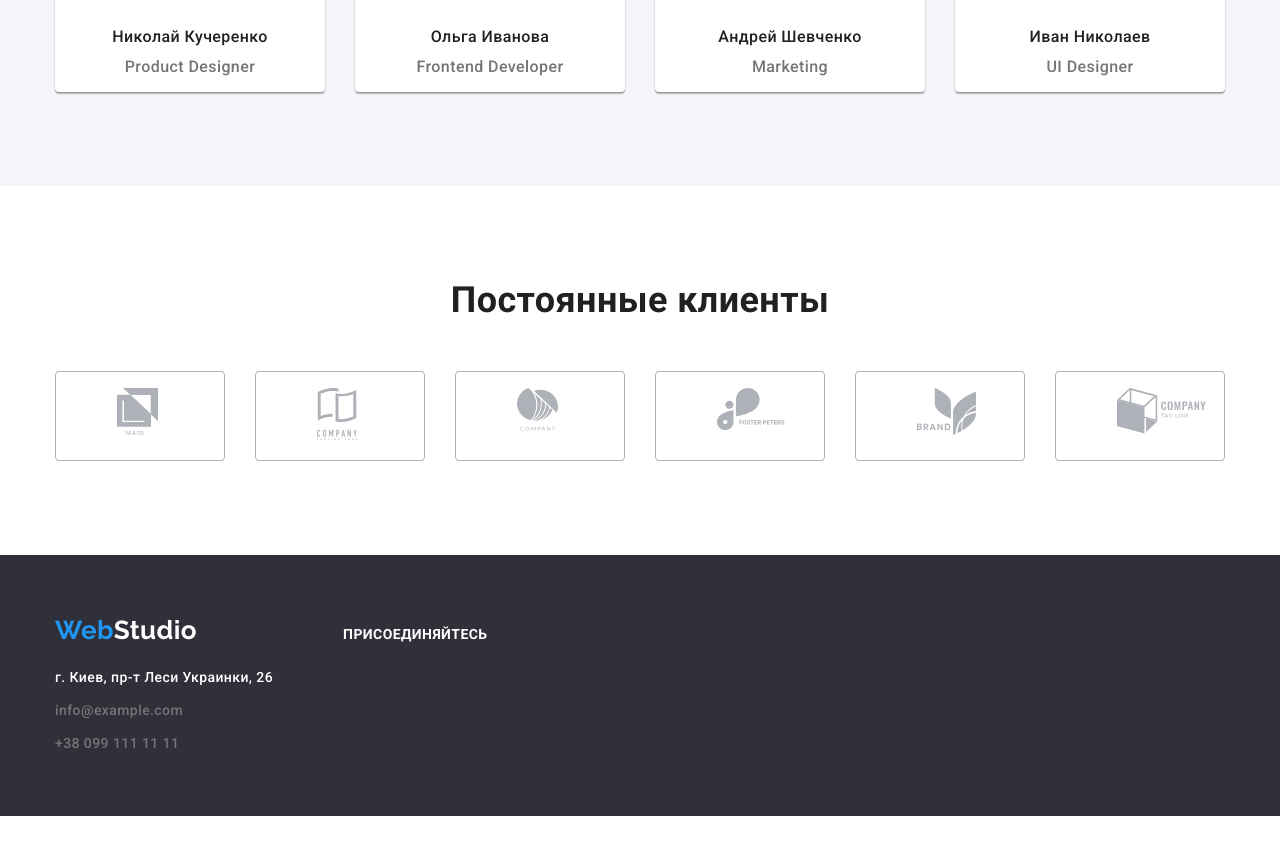
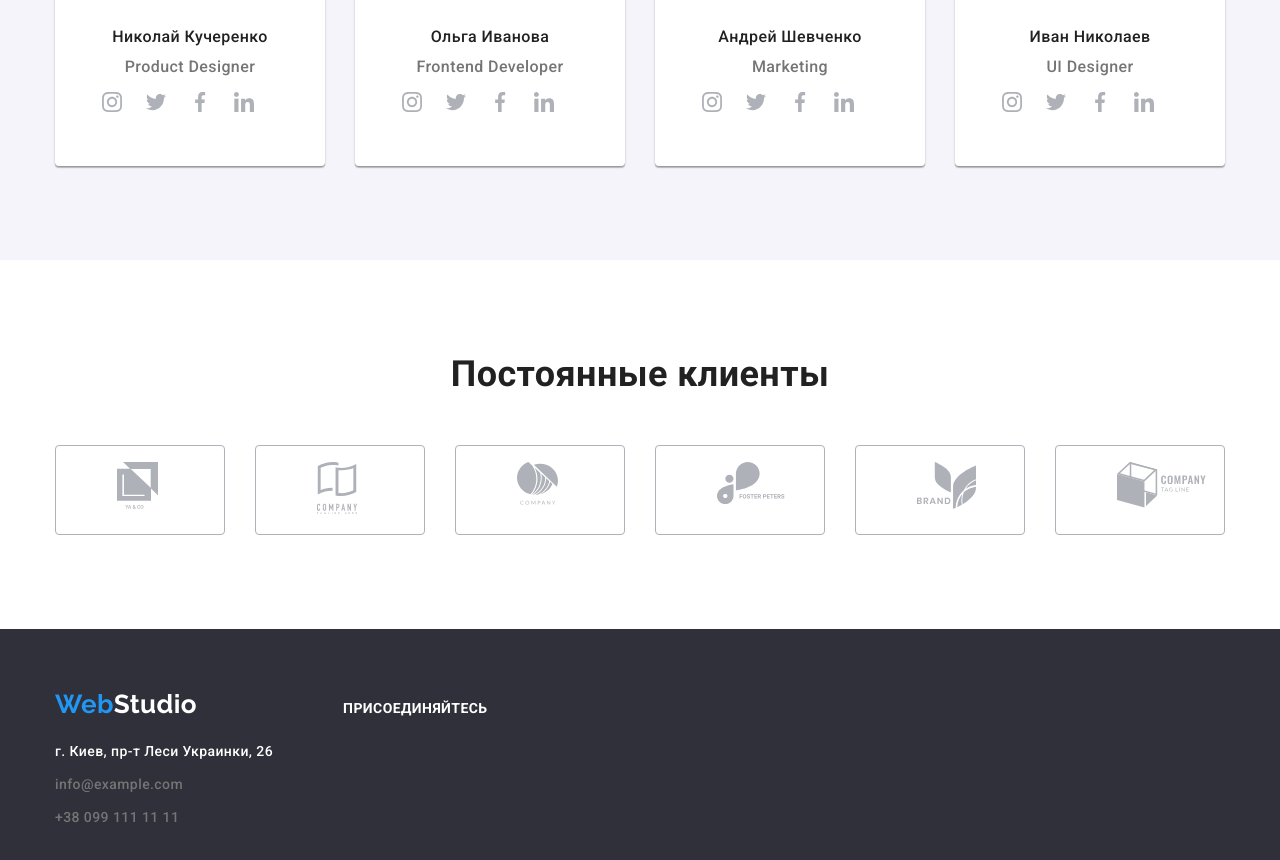
Before and after one commit to Khuro13/goit-markup-hw-04, a plain HTML site: page index.html in a window 1280 px wide. Shown: the part 2050-2910 px from the top of the page. Before the commit the page ends 2866 px from the top, so only its background shows below. Drawn offline with nearby package versions, Linux system fonts and the light colour scheme.

Commit message:
Update index.html

```diff
--- a/index.html
+++ b/index.html
@@ -152,7 +152,7 @@
                 <h3 class="team-name">Николай Кучеренко</h3>
                 <p class="team-text">Product Designer</p>
               </div>
-              <!-- <ul class="social list">
+              <ul class="social list">
                 <li class="social-item">
                   <a href=""><img src="./images/instagram.svg" alt="" /></a>
                 </li>
@@ -165,7 +165,7 @@
                 <li class="social-item">
                   <a href=""><img src="./images/linkedin.svg" alt="" /></a>
                 </li>
-              </ul> -->
+              </ul>
             </li>
             <li class="item">
               <img src="./images/img22.png" alt="" width="270" height="260" />
@@ -173,20 +173,20 @@
                 <h3 class="team-name">Ольга Иванова</h3>
                 <p class="team-text">Frontend Developer</p>
               </div>
-              <!-- <ul class="social list">
-                <li class="item">
+              <ul class="social list">
+                <li class="social-item">
                   <a href=""><img src="./images/instagram.svg" alt="" /></a>
                 </li>
-                <li class="item">
+                <li class="social-item">
                   <a href=""><img src="./images/twitter.svg" alt="" /></a>
                 </li>
-                <li class="item">
+                <li class="social-item">
                   <a href=""><img src="./images/facebook.svg" alt="" /></a>
                 </li>
-                <li class="item">
+                <li class="social-item">
                   <a href=""><img src="./images/linkedin.svg" alt="" /></a>
                 </li>
-              </ul> -->
+              </ul>
             </li>
             <li class="item">
               <img src="./images/img33.png" alt="" width="270" height="260" />
@@ -194,20 +194,20 @@
                 <h3 class="team-name">Андрей Шевченко</h3>
                 <p class="team-text">Marketing</p>
               </div>
-              <!-- <ul class="social list">
-                <li class="item">
+              <ul class="social list">
+                <li class="social-item">
                   <a href=""><img src="./images/instagram.svg" alt="" /></a>
                 </li>
-                <li class="item">
+                <li class="social-item">
                   <a href=""><img src="./images/twitter.svg" alt="" /></a>
                 </li>
-                <li class="item">
+                <li class="social-item">
                   <a href=""><img src="./images/facebook.svg" alt="" /></a>
                 </li>
-                <li class="item">
+                <li class="social-item">
                   <a href=""><img src="./images/linkedin.svg" alt="" /></a>
                 </li>
-              </ul> -->
+              </ul>
             </li>
             <li class="item">
               <img src="./images/img44.png" alt="" width="270" height="260" />
@@ -215,20 +215,20 @@
                 <h3 class="team-name">Иван Николаев</h3>
                 <p class="team-text">UI Designer</p>
               </div>
-              <!-- <ul class="social list">
-                <li class="item">
+              <ul class="social list">
+                <li class="social-item">
                   <a href=""><img src="./images/instagram.svg" alt="" /></a>
                 </li>
-                <li class="item">
+                <li class="social-item">
                   <a href=""><img src="./images/twitter.svg" alt="" /></a>
                 </li>
-                <li class="item">
+                <li class="social-item">
                   <a href=""><img src="./images/facebook.svg" alt="" /></a>
                 </li>
-                <li class="item">
+                <li class="social-item">
                   <a href=""><img src="./images/linkedin.svg" alt="" /></a>
                 </li>
-              </ul> -->
+              </ul>
             </li>
           </ul>
         </div>
```
